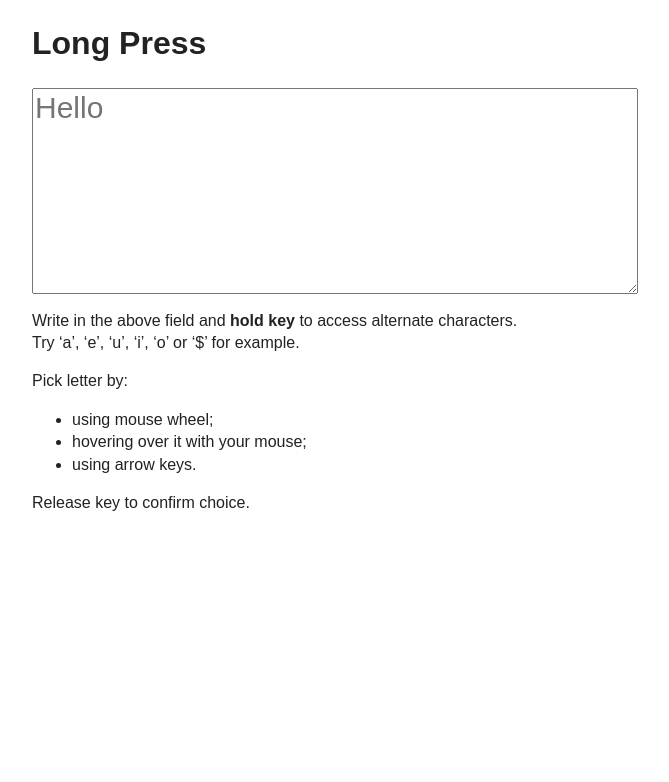
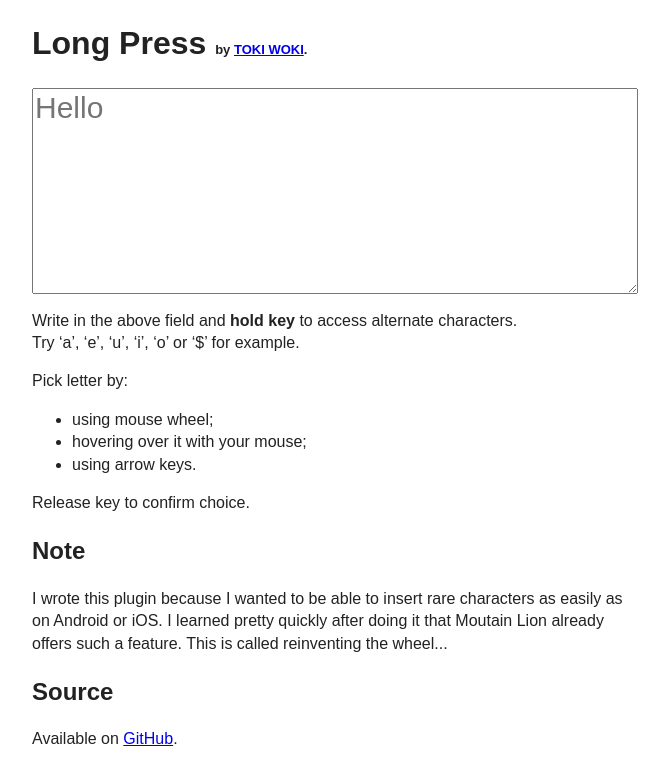
Before and after one commit to quentint/long-press, a plain HTML site: page index.html in a window 1280 px wide. Shown: the whole page, without its empty margins (308-977 px from the left). Drawn offline with nearby package versions, Linux system fonts and the light colour scheme.

Commit message:
Added some info in the demo page

```diff
--- a/index.html
+++ b/index.html
@@ -6,7 +6,7 @@
     <head>
         <meta charset="utf-8">
         <meta http-equiv="X-UA-Compatible" content="IE=edge,chrome=1">
-        <title>Long Press</title>
+        <title>TOKI WOKI. Long Press</title>
         <meta name="description" content="Long Press">
         <meta name="viewport" content="width=device-width">
 
@@ -19,7 +19,7 @@
     <body>
 
         <div class=content>
-	        <h1>Long Press</h1>
+	        <h1>Long Press <small style="font-size: small;">by <a href="http://toki-woki.net">TOKI WOKI</a>.</small></h1>
 	        <textarea class=long-press id="ta" placeholder="Hello"></textarea>
 	        <p>Write in the above field and <strong>hold key</strong> to access alternate characters.<br />
 		        Try ‘a’, ‘e’, ‘u’, ‘i’, ‘o’ or ‘$’ for example.</p>
@@ -30,6 +30,14 @@
 	                <li>using arrow keys.</li>
 	            </ul>
 	        Release key to confirm choice.</p>
+
+	        <h2>Note</h2>
+	        <p>I wrote this plugin because I wanted to be able to insert rare characters as easily as on Android or iOS.
+		        I learned pretty quickly after doing it that Moutain Lion already offers such a feature. This is called reinventing the wheel...</p>
+
+	        <h2>Source</h2>
+	        <p>Available on <a href="https://github.com/quentint/long-press">GitHub</a>.</p>
+
         </div>
 
         <script src="http://ajax.googleapis.com/ajax/libs/jquery/1.8.2/jquery.min.js"></script>
```
